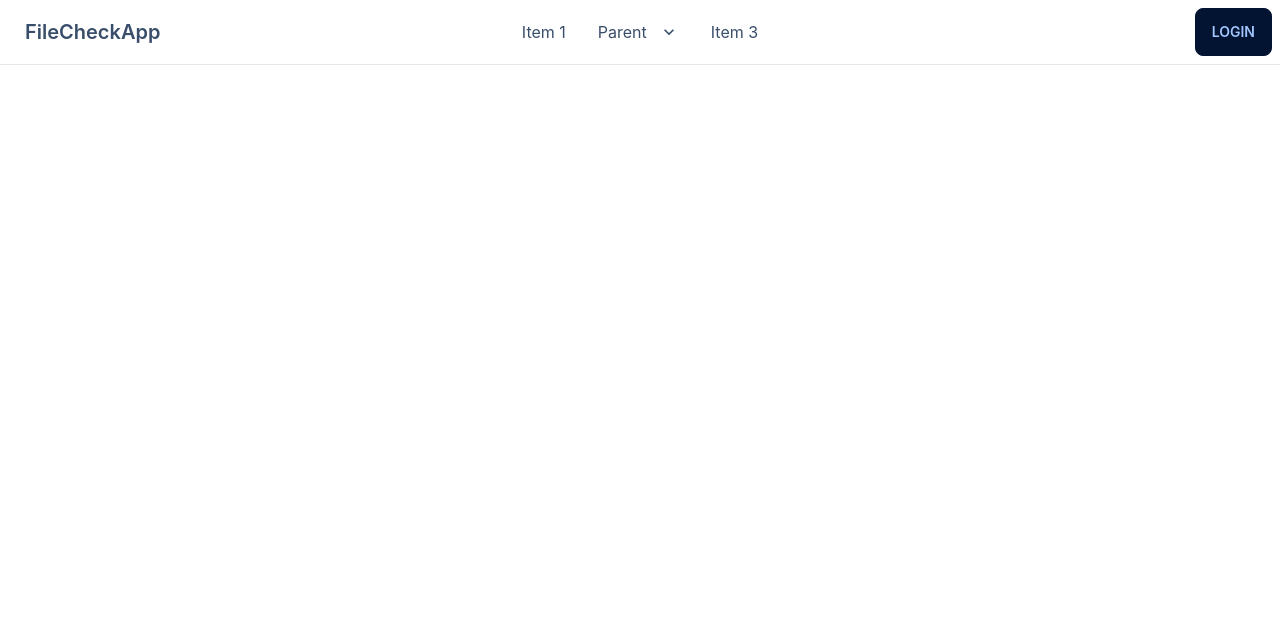
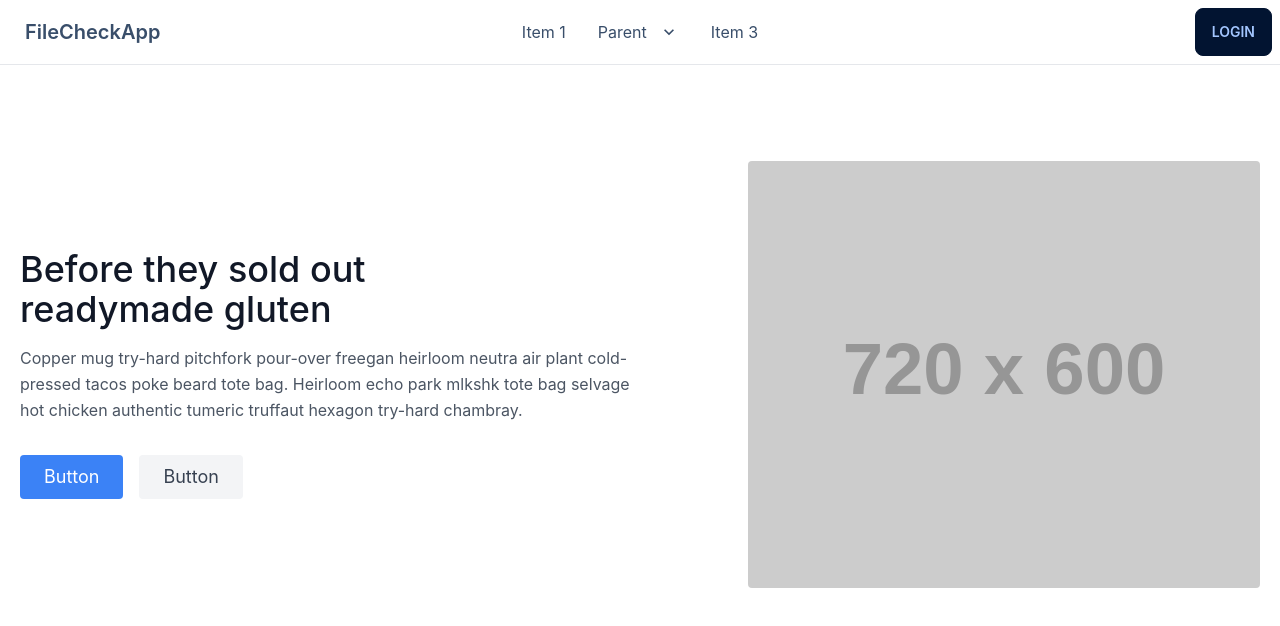
Before and after one commit to AveyBD/file-verify-app, a React (Create React App) app: page / in a window 1280 px wide. Shown: the top 626 px of the page. Built offline with nearby package versions, Linux system fonts and the light colour scheme.

Commit message:
Hero Section

```diff
--- a/src/App.js
+++ b/src/App.js
@@ -7,7 +7,7 @@
     <div>
       <Navbar />
       <Routes>
-        <Route path="/" elemen={<Home />}></Route>
+        <Route path="/" element={<Home />}></Route>
       </Routes>
     </div>
   );
--- a/src/Pages/Home/Home.jsx
+++ b/src/Pages/Home/Home.jsx
@@ -1,11 +1,42 @@
-import React from 'react';
+import React from "react";
 
 const Home = () => {
-    return (
-        <div>
-
+  return (
+    <div>
+      <section className="text-gray-600 body-font">
+        <div className="container mx-auto flex px-5 py-24 md:flex-row flex-col items-center">
+          <div className="lg:flex-grow md:w-1/2 lg:pr-24 md:pr-16 flex flex-col md:items-start md:text-left mb-16 md:mb-0 items-center text-center">
+            <h1 className="title-font sm:text-4xl text-3xl mb-4 font-medium text-gray-900">
+              Before they sold out
+              <br className="hidden lg:inline-block" />
+              readymade gluten
+            </h1>
+            <p className="mb-8 leading-relaxed">
+              Copper mug try-hard pitchfork pour-over freegan heirloom neutra
+              air plant cold-pressed tacos poke beard tote bag. Heirloom echo
+              park mlkshk tote bag selvage hot chicken authentic tumeric
+              truffaut hexagon try-hard chambray.
+            </p>
+            <div className="flex justify-center">
+              <button className="inline-flex text-white bg-blue-500 border-0 py-2 px-6 focus:outline-none hover:bg-blue-600 rounded text-lg">
+                Button
+              </button>
+              <button className="ml-4 inline-flex text-gray-700 bg-gray-100 border-0 py-2 px-6 focus:outline-none hover:bg-gray-200 rounded text-lg">
+                Button
+              </button>
+            </div>
+          </div>
+          <div className="lg:max-w-lg lg:w-full md:w-1/2 w-5/6">
+            <img
+              className="object-cover object-center rounded"
+              alt="hero"
+              src="https://dummyimage.com/720x600"
+            />
+          </div>
         </div>
-    );
+      </section>
+    </div>
+  );
 };
 
 export default Home;
```
